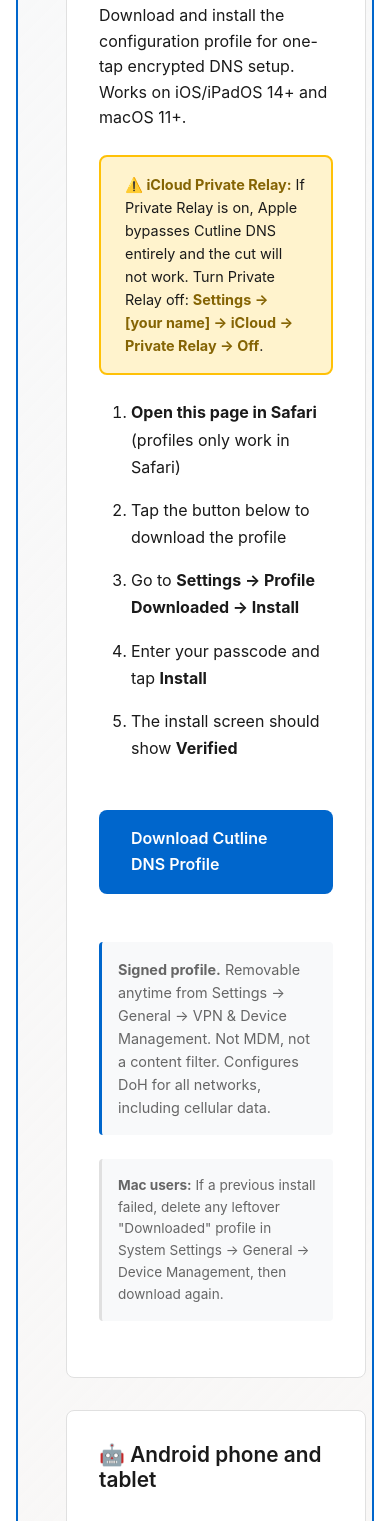
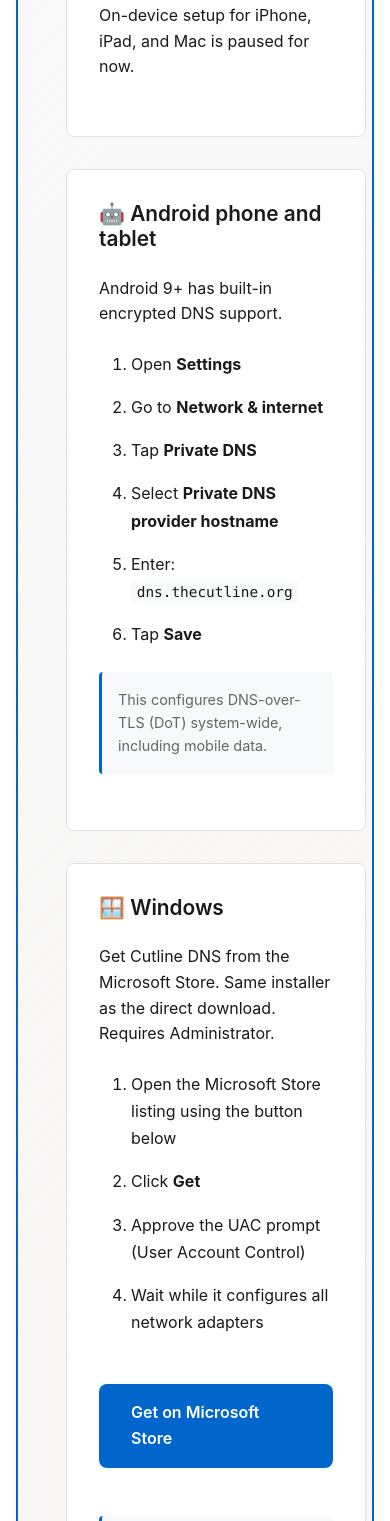
Before and after one commit to dov-max/narge-spec, an Astro site in the folder cutline-site/: page /get-on in a window 390 px wide. Shown: the part 1670-3191 px from the top of the page. Built offline with nearby package versions, Linux system fonts and the light colour scheme; Astro itself is replaced by a stand-in of ours.

Commit message:
Remove iPhone setup profile from site (#69)
Co-authored-by: dov-max <272296611+dov-max@users.noreply.github.com>

```diff
--- a/cutline-site/src/pages/get-on.astro
+++ b/cutline-site/src/pages/get-on.astro
@@ -35,29 +35,7 @@ import Layout from '../layouts/Layout.astro';
     <div class="encrypted-grid">
       <div class="encrypted-card">
         <h3>📱 iPhone, iPad, and Mac</h3>
-        <p>Download and install the configuration profile for one-tap encrypted DNS setup. Works on iOS/iPadOS 14+ and macOS 11+.</p>
-        <div class="warning-inline">
-          <strong>⚠️ iCloud Private Relay:</strong> If Private Relay is on, Apple bypasses Cutline DNS entirely and the cut will not work.
-          Turn Private Relay off: <strong>Settings → [your name] → iCloud → Private Relay → Off</strong>.
-        </div>
-        <ol>
-          <li><strong>Open this page in Safari</strong> (profiles only work in Safari)</li>
-          <li>Tap the button below to download the profile</li>
-          <li>Go to <strong>Settings → Profile Downloaded → Install</strong></li>
-          <li>Enter your passcode and tap <strong>Install</strong></li>
-          <li>The install screen should show <strong>Verified</strong></li>
-        </ol>
-        <a href="/cutline-dns.mobileconfig" class="download-button" download>
-          Download Cutline DNS Profile
-        </a>
-        <p class="note">
-          <strong>Signed profile.</strong> Removable anytime from Settings → General → VPN & Device Management.
-          Not MDM, not a content filter. Configures DoH for all networks, including cellular data.
-        </p>
-        <p class="note-mac">
-          <strong>Mac users:</strong> If a previous install failed, delete any leftover "Downloaded" profile
-          in System Settings → General → Device Management, then download again.
-        </p>
+        <p>On-device setup for iPhone, iPad, and Mac is paused for now.</p>
       </div>
 
       <div class="encrypted-card">
```
Also changed, not shown: 1 other file.
